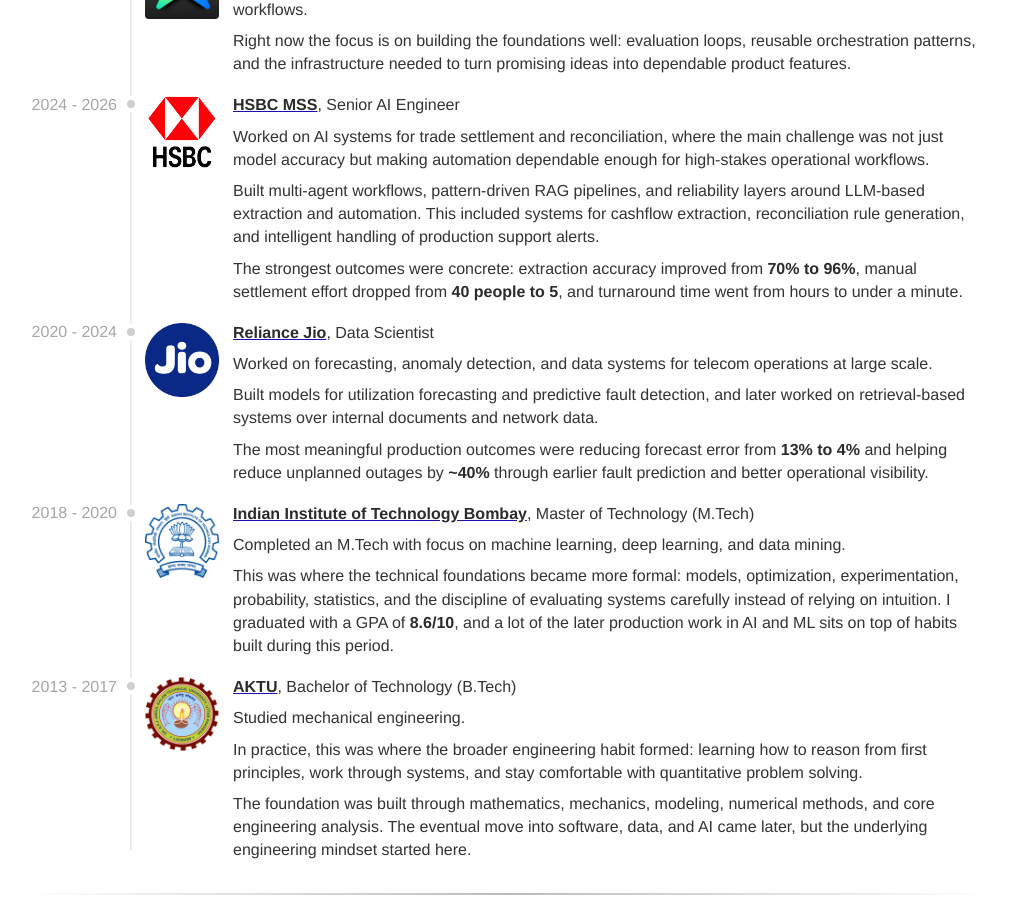
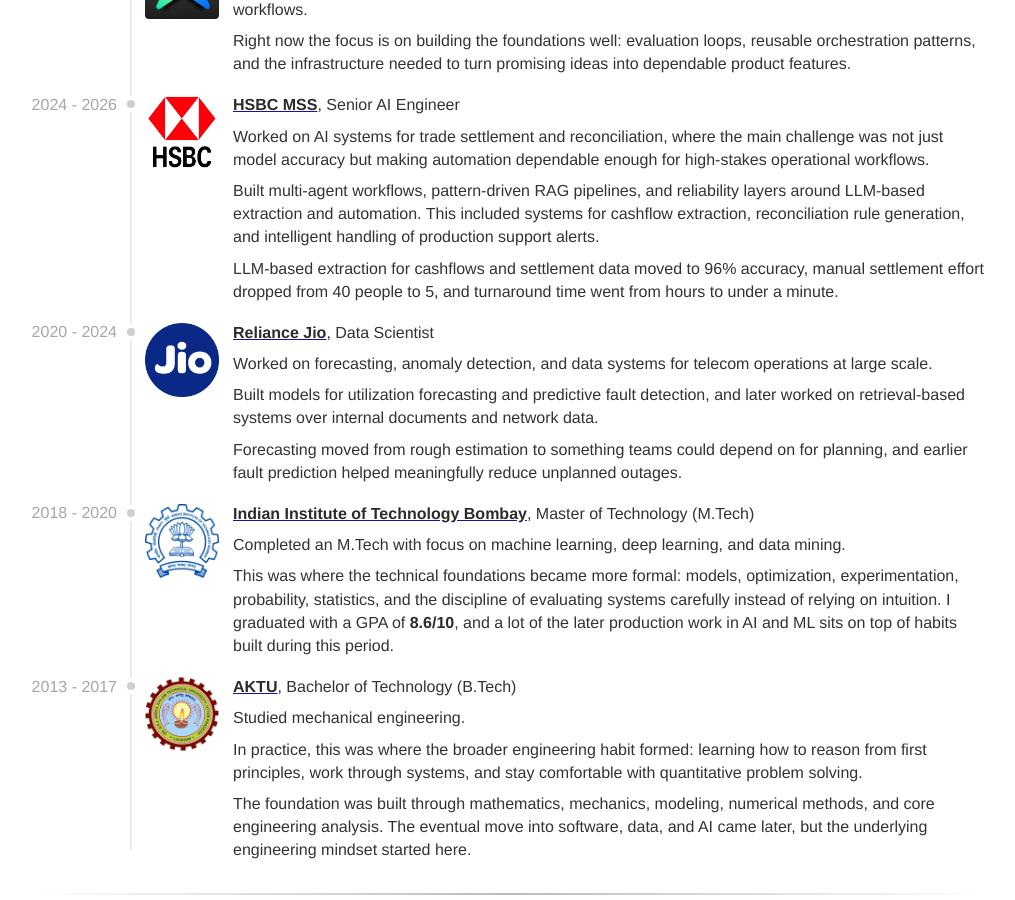
Before and after one commit to samiullaansari/samiullaansari.github.io, a Jekyll site: the page built from index.html, in a window 1280 px wide and 900 px high, scrolled down 327 px. Shown: the whole window, without its empty margins (131-1146 px from the left). Built offline with Jekyll 4.4.1, drawn with Linux system fonts in a browser that asks for light colours.

Commit message:
Further enhancements

```diff
--- a/_data/home.yml
+++ b/_data/home.yml
@@ -30,7 +30,7 @@
 
       Built multi-agent workflows, pattern-driven RAG pipelines, and reliability layers around LLM-based extraction and automation. This included systems for cashflow extraction, reconciliation rule generation, and intelligent handling of production support alerts.
 
-      The strongest outcomes were concrete: extraction accuracy improved from **70% to 96%**, manual settlement effort dropped from **40 people to 5**, and turnaround time went from hours to under a minute.
+      LLM-based extraction for cashflows and settlement data moved to 96% accuracy, manual settlement effort dropped from 40 people to 5, and turnaround time went from hours to under a minute.
   - year: 2020 - 2024
     image: /assets/jio.jpg
     alt: Jio logo
@@ -41,7 +41,7 @@
 
       Built models for utilization forecasting and predictive fault detection, and later worked on retrieval-based systems over internal documents and network data.
 
-      The most meaningful production outcomes were reducing forecast error from **13% to 4%** and helping reduce unplanned outages by **~40%** through earlier fault prediction and better operational visibility.
+      Forecasting moved from rough estimation to something teams could depend on for planning, and earlier fault prediction helped meaningfully reduce unplanned outages.
   - year: 2018 - 2020
     image: /assets/iitb.png
     alt: IIT Bombay logo
```
